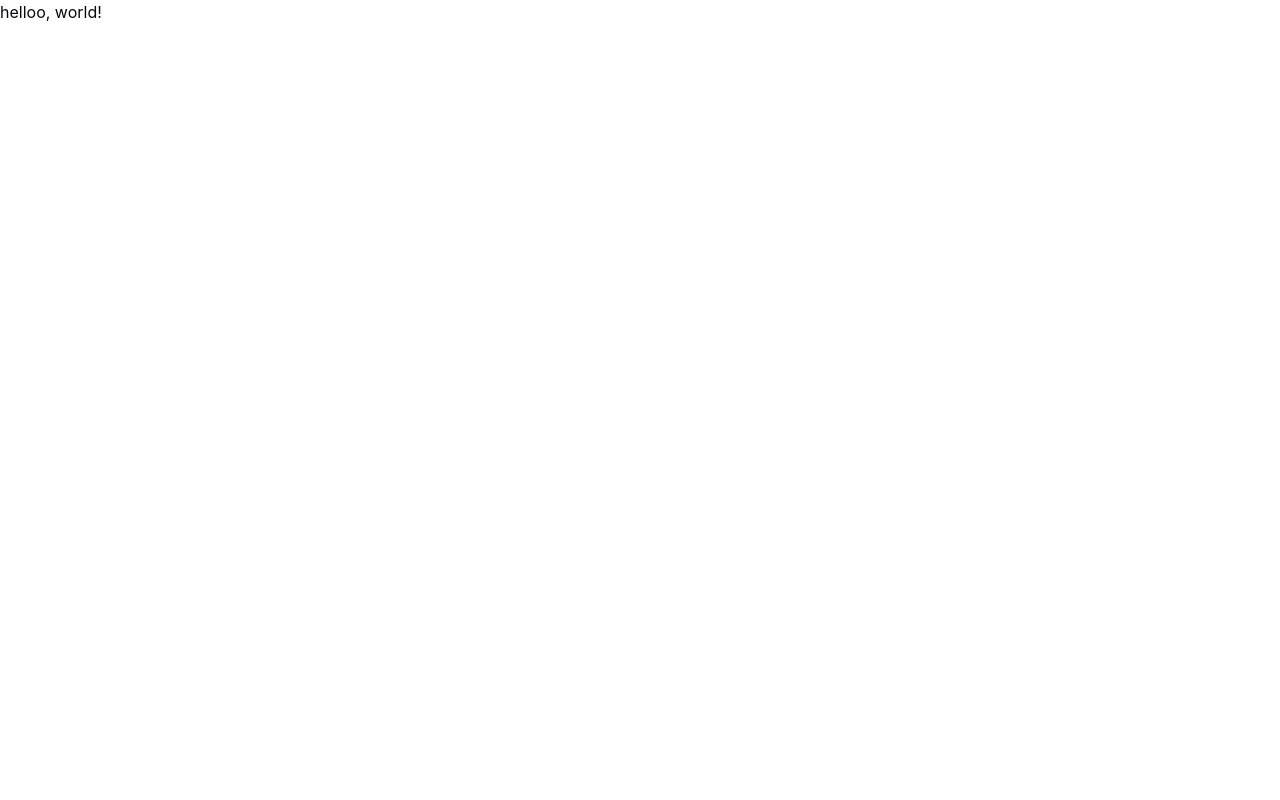
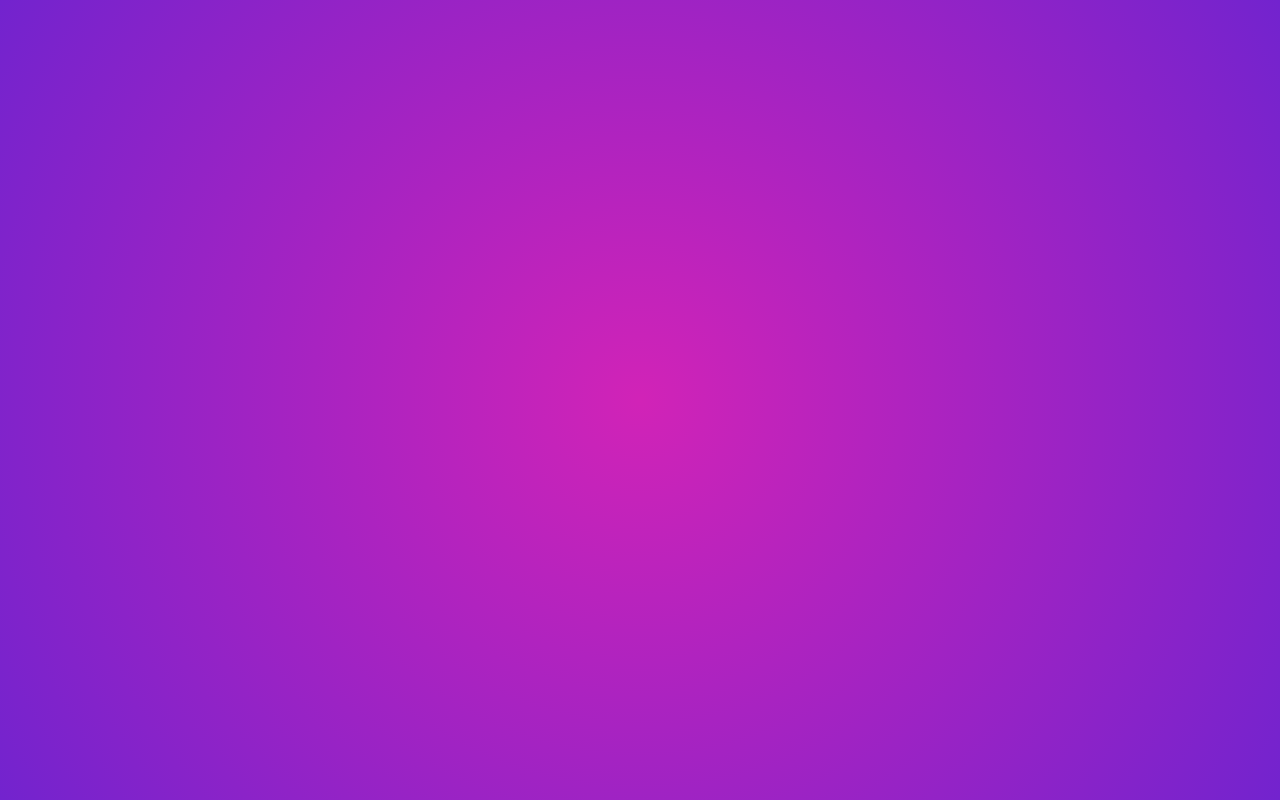
Before and after one commit to PashaBudzin/memegame, a React (Vite) app in the folder web/: page / in a window 1280 px wide. Built offline with nearby package versions, Linux system fonts and the light colour scheme.

Commit message:
feat: add fancy background

```diff
--- /dev/null
+++ b/web/src/components/background.tsx
@@ -0,0 +1,117 @@
+import { useLocation } from "@tanstack/react-router";
+
+const COLS = 10;
+const ROWS = 6;
+
+type TriangleProps = {
+    delay: number;
+    color: string;
+};
+
+function hashStringToNumber(str: string): number {
+    let hash = 0;
+    for (let i = 0; i < str.length; i++) {
+        const char = str.charCodeAt(i);
+        hash = (hash << 5) - hash + char;
+        hash |= 0; // Convert to 32bit integer
+    }
+    return Math.abs(hash);
+}
+
+function shiftHslHue(hsl: string, shift: number): string {
+    const match = hsl.match(/hsl\(\s*(\d+),\s*([\d.]+)%?,\s*([\d.]+)%?\s*\)/i);
+    if (!match) throw new Error("Invalid HSL format");
+
+    let [_, h, s, l] = match;
+    const hue = (parseInt(h) + shift) % 360;
+    const sat = parseFloat(s);
+    const light = parseFloat(l);
+
+    return `hsl(${(hue + 360) % 360}, ${sat}%, ${light}%)`;
+}
+
+export const Triangle = ({ delay, color }: TriangleProps) => (
+    <polygon points="" fill="none" stroke={color} strokeWidth={5}>
+        <animate
+            attributeName="points"
+            repeatCount="indefinite"
+            dur="4s"
+            begin={`${delay}s`}
+            from="50 57.5, 50 57.5, 50 57.5"
+            to="50 -75, 175 126, -75 126"
+        />
+    </polygon>
+);
+
+export const Shape = () => {
+    const location = useLocation();
+
+    const colors = [
+        "hsl(320,100%,70%)",
+        "hsl(240,100%,70%)",
+        "hsl(160,100%,70%)",
+        "hsl(80,100%,70%)",
+    ].map(el => shiftHslHue(el, hashStringToNumber(location.href)));
+
+    return (
+        <svg
+            className="shape-mask h-[230px] w-[200px]"
+            viewBox="0 0 100 115"
+            preserveAspectRatio="xMidYMin slice"
+        >
+            <Triangle delay={0} color={colors[0]} />
+            <Triangle delay={1} color={colors[1]} />
+            <Triangle delay={2} color={colors[2]} />
+            <Triangle delay={3} color={colors[3]} />
+        </svg>
+    );
+};
+
+export const Background = () => {
+    const location = useLocation();
+
+    const total = COLS * ROWS;
+    const bg = shiftHslHue(
+        "hsl(262, 71%, 48%)",
+        hashStringToNumber(location.href),
+    );
+
+    return (
+        <div
+            className={`relative h-screen w-screen overflow-hidden`}
+            style={{ backgroundColor: bg }}
+        >
+            {/* Overlay gradient */}
+            <div className="pointer-events-none absolute inset-0 z-10 bg-[radial-gradient(circle,transparent_0%,rgba(98,35,210,0.85)_100%)]" />
+
+            {/* Hex Grid Container */}
+            <div
+                className="z-0 grid"
+                style={{
+                    gridTemplateColumns: `repeat(${COLS}, 200px)`,
+                    gridTemplateRows: `repeat(${ROWS}, 230px)`,
+                    transform: "translate(-3%, -4%)",
+                }}
+            >
+                {[...Array(total)].map((_, i) => {
+                    let translate = "";
+                    if (i >= COLS * 5) translate = "translate(-50%, -125%)";
+                    else if (i >= COLS * 4) translate = "translate(0%, -100%)";
+                    else if (i >= COLS * 3) translate = "translate(-50%, -75%)";
+                    else if (i >= COLS * 2) translate = "translate(0%, -50%)";
+                    else if (i >= COLS * 1) translate = "translate(-50%, -25%)";
+
+                    return (
+                        <div
+                            key={i}
+                            className="shape-wrapper"
+                            style={{ transform: translate }}
+                        >
+                            <Shape />
+                        </div>
+                    );
+                })}
+            </div>
+        </div>
+    );
+};
--- a/web/src/routes/__root.tsx
+++ b/web/src/routes/__root.tsx
@@ -1,3 +1,4 @@
+import { Background } from "@/components/background";
 import { Outlet, createRootRoute } from "@tanstack/react-router";
 import { TanStackRouterDevtools } from "@tanstack/react-router-devtools";
 
@@ -5,6 +6,7 @@ export const Route = createRootRoute({
     component: () => (
         <>
             <Outlet />
+            <Background />
             <TanStackRouterDevtools />
         </>
     ),
--- a/web/src/routes/index.tsx
+++ b/web/src/routes/index.tsx
@@ -5,5 +5,9 @@ export const Route = createFileRoute("/")({
 });
 
 function App() {
-    return <div>helloo, world!</div>;
+    return (
+        <div>
+            <h1></h1>
+        </div>
+    );
 }
--- a/web/src/styles.css
+++ b/web/src/styles.css
@@ -137,3 +137,15 @@ code {
         @apply bg-background text-foreground;
     }
 }
+
+.shape-mask {
+    clip-path: polygon(50% 0%, 100% 25%, 100% 75%, 50% 100%, 0 75%, 0 25%);
+    -webkit-clip-path: polygon(
+        50% 0%,
+        100% 25%,
+        100% 75%,
+        50% 100%,
+        0 75%,
+        0 25%
+    );
+}
```
